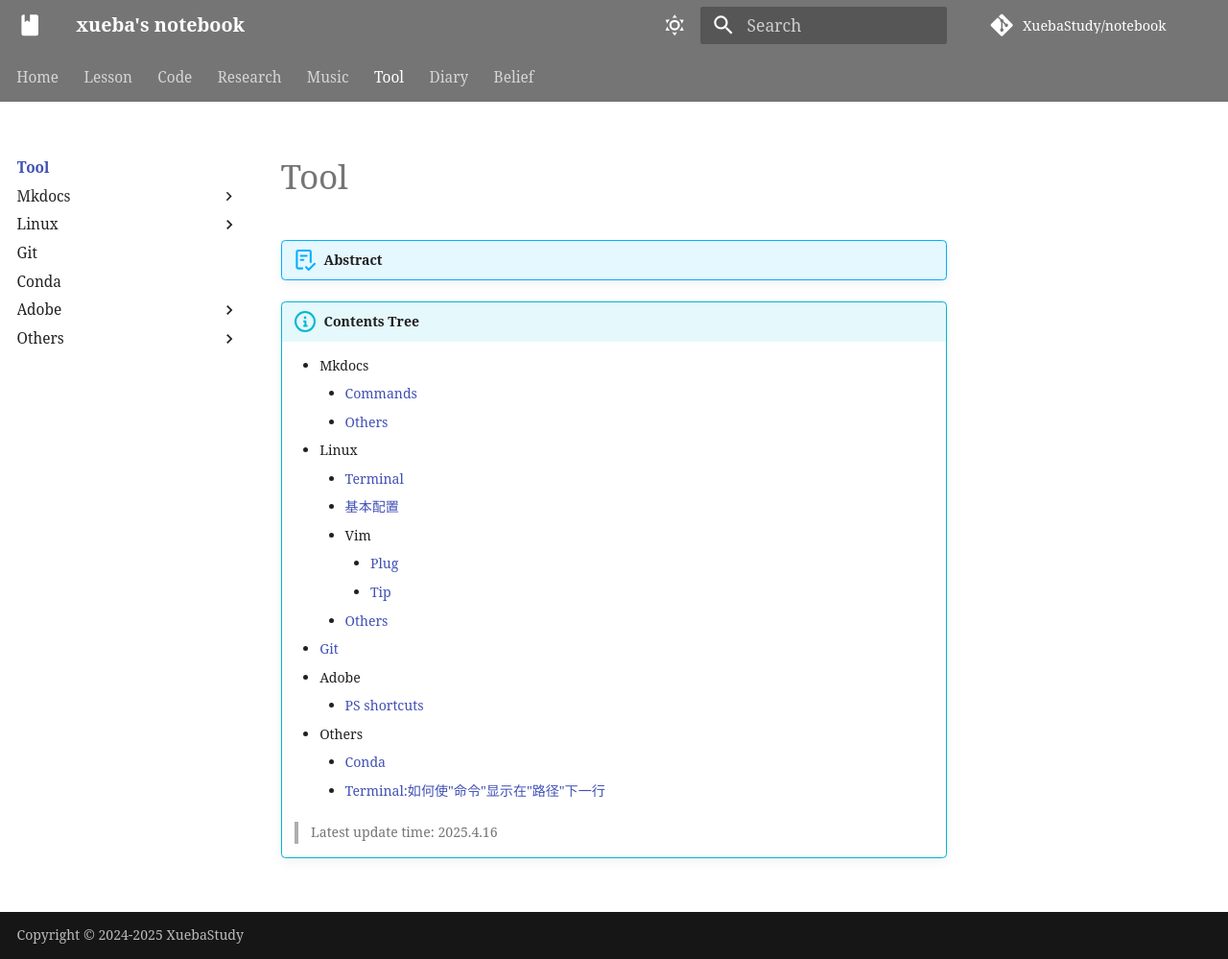
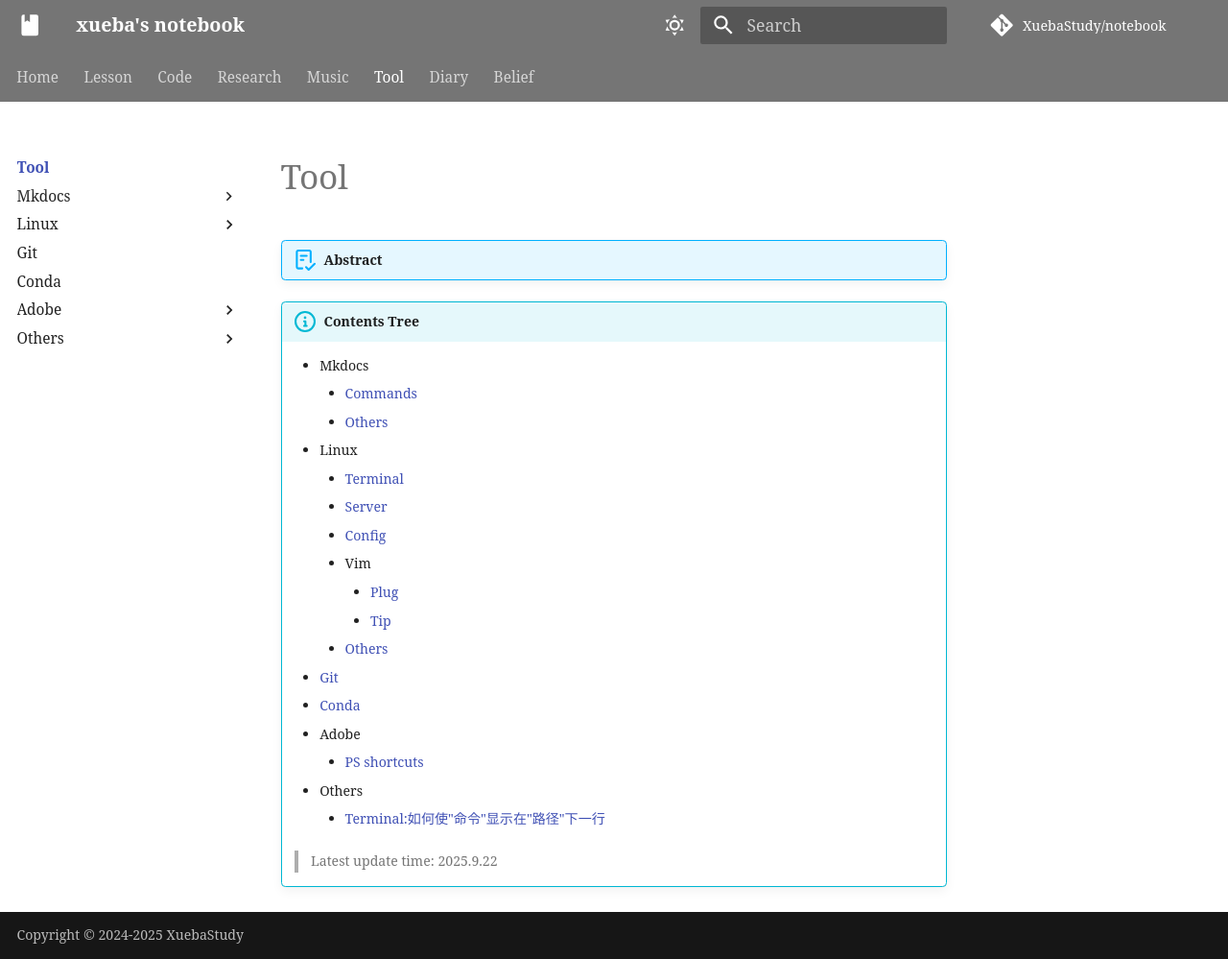
Before and after one commit to XuebaStudy/notebook, an MkDocs documentation site: the page built from docs/Tool/index.md, in a window 1280 px wide and 999 px high. Shown: the whole window at 96% size. Built offline with MkDocs 1.6.1 and Material for MkDocs 9.7.7, drawn with Linux system fonts in a browser that asks for light colours; some web fonts are replaced; comment, search, counter and statistics services are not loaded; a style sheet for code colours, icons or effects is not loaded.

Commit message:
Date 2025.9.22

```diff
--- a/docs/Tool/index.md
+++ b/docs/Tool/index.md
@@ -9,16 +9,17 @@
         - [Others](mkdocs/others.md)
     - Linux
         - [Terminal](Linux/commands.md)
-        - [基本配置](Linux/Linux_setup.md)
+        - [Server](Linux/server.md)
+        - [Config](Linux/Linux_setup.md)
         - Vim
             - [Plug](Linux/Vim/plug.md)
             - [Tip](Linux/Vim/tips.md)
         - [Others](Linux/others.md)
     - [Git](git.md)
+    - [Conda](conda.md)
     - Adobe
         - [PS shortcuts](Adobe/PS_shortcut.md)
     - Others
-        - [Conda](Others/conda.md)
         - [Terminal:如何使"命令"显示在"路径"下一行](Others/terminal_1.md)
 
-	>Latest update time: 2025.4.16
+	>Latest update time: 2025.9.22
```
Also changed, not shown: 1 other file.
